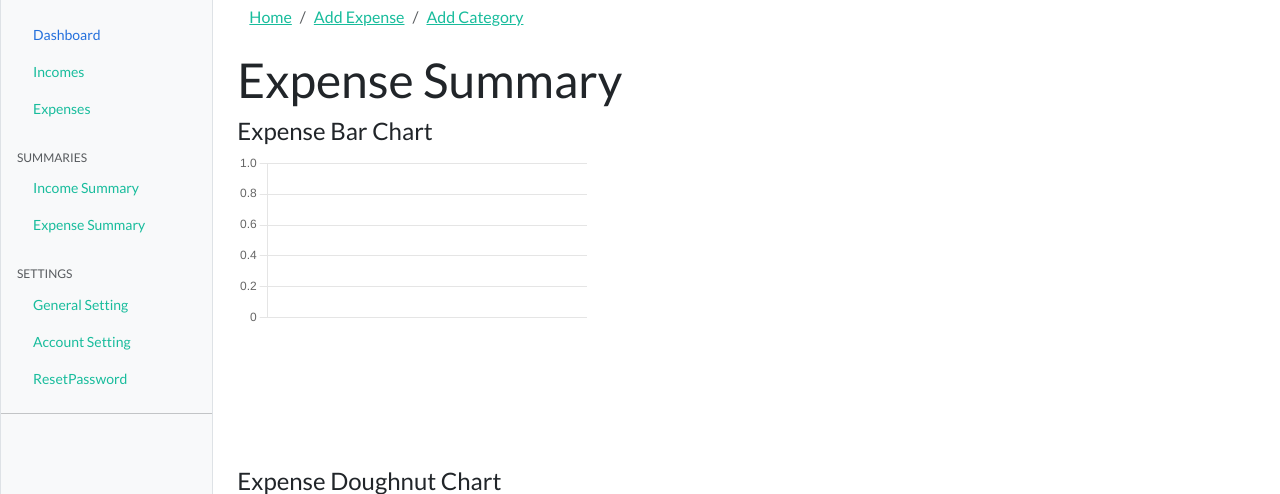
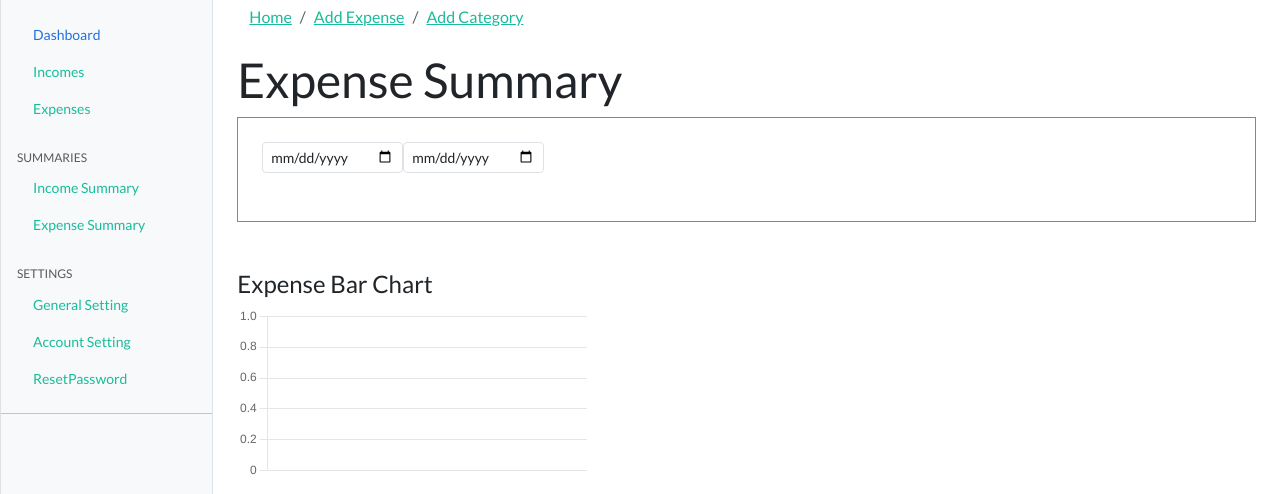
Before and after one commit to kshitizadhikari/PythonProjects, a Django app: page /expense-summary in a window 1280 px wide. Shown: the part 87-581 px from the top of the page. Run offline with Django 5.2, Linux system fonts and the light colour scheme; the visitor is signed in with stand-in values (Sample User, id 1); data that the repository does not hold is empty; some libraries are stand-ins or nearby versions.

Commit message:
add filter to get the expenses from and to a particular date

```diff
--- a/FinanceTracker/finance_tracker/expenses/views.py
+++ b/FinanceTracker/finance_tracker/expenses/views.py
@@ -1,3 +1,4 @@
+from django.utils.dateparse import parse_date
 import datetime
 from django.shortcuts import render, redirect
 from django.core.paginator import Paginator
@@ -109,9 +110,21 @@ def delete_expense(request, id):
 @login_required(login_url='/auth/login')
 def expense_category_data(request):
     today_date = datetime.date.today()
-    six_months_ago_date =today_date - datetime.timedelta(days=30*6)
 
-    expenses = Expense.objects.filter(owner=request.user, date__gte = six_months_ago_date, date__lte=today_date)
+    # Get date_from and date_to from request and parse them
+    date_from = parse_date(request.GET.get("date_from")) or today_date
+    date_to = parse_date(request.GET.get("date_to")) or today_date
+
+    # Initialize the expenses queryset
+    expenses = Expense.objects.filter(owner=request.user)
+
+    # Apply date filters
+    if date_from and date_to:
+        expenses = expenses.filter(date__range=[date_from, date_to])
+    elif date_from:
+        expenses = expenses.filter(date__gte=date_from)
+    elif date_to:
+        expenses = expenses.filter(date__lte=date_to)
     final_report = {}
 
     def get_category_from_expense(expense):
--- a/FinanceTracker/finance_tracker/finance_tracker/static/js/barChart.js
+++ b/FinanceTracker/finance_tracker/finance_tracker/static/js/barChart.js
@@ -1,7 +1,8 @@
 import { makeGetRequest } from "./utils.js";
 
+let barChartInstance = null;
+
 export default function renderChart(chartName, url) {
-    console.log(chartName, url)
     let labelData = [];
     let datasetData = [];
 
@@ -10,6 +11,10 @@ export default function renderChart(chartName, url) {
             const data = await makeGetRequest(url);
 
             if (data) {
+                // Clear previous data
+                labelData = [];
+                datasetData = [];
+
                 for (let item in data) {
                     labelData.push(item);
                     datasetData.push({
@@ -19,8 +24,15 @@ export default function renderChart(chartName, url) {
                     });
                 }
 
-                const ctx = $("#barChart")[0].getContext("2d"); // Use jQuery to get the canvas context
-                new Chart(ctx, {
+                const ctx = $("#barChart")[0].getContext("2d");
+
+                // Destroy existing chart instance if it exists
+                if (barChartInstance) {
+                    barChartInstance.destroy();
+                }
+
+                // Create a new chart instance
+                barChartInstance = new Chart(ctx, {
                     type: "bar",
                     data: {
                         labels: [chartName],
--- a/FinanceTracker/finance_tracker/finance_tracker/static/js/doughnutChart.js
+++ b/FinanceTracker/finance_tracker/finance_tracker/static/js/doughnutChart.js
@@ -1,4 +1,6 @@
 import { makeGetRequest } from "./utils.js";
+
+let doughnutChartInstance = null;
 
 export default function renderChart(chartName, url) {
     let labelData = [];
@@ -15,7 +17,12 @@ export default function renderChart(chartName, url) {
                 }
 
                 const ctx = $("#doughnut")[0].getContext("2d"); // Use jQuery to get the canvas context
-                new Chart(ctx, {
+
+                if (doughnutChartInstance) {
+                    doughnutChartInstance.destroy();
+                }
+
+                doughnutChartInstance = new Chart(ctx, {
                     type: "doughnut",
                     data: {
                         labels: labelData,
--- a/FinanceTracker/finance_tracker/templates/expenses/expense_summary.html
+++ b/FinanceTracker/finance_tracker/templates/expenses/expense_summary.html
@@ -1,10 +1,48 @@
 {% extends "expenses/base_expense.html" %} {% block expense_content %}
  {% load static %}
 <link rel="stylesheet" href="{% static 'css/chart.css' %}" />
+
 <h1>Expense Summary</h1>
 
+<div class="mb-5 d-flex p-4 border border-dark">
+    <div class="form-group mb-4">
+        <input
+            type="date"
+            name="dateFrom"
+            id="dateFromField"
+            class="form-control form-control-sm"
+            placeholder="Start Date"
+        />
+        <div
+            class="invalid-feedback"
+            id="invalidFeedback"
+            style="display: none"
+        >
+            <p></p>
+        </div>
+    </div>
+    <div class="form-group mb-4">
+        <input
+            type="date"
+            name="dateTo"
+            id="dateToField"
+            class="form-control form-control-sm"
+            placeholder="Till Date"
+        />
+        <div
+            class="invalid-feedback"
+            id="invalidFeedback"
+            style="display: none"
+        >
+            <p></p>
+        </div>
+    </div>
+</div>
+
     <div class="chart">
-    <h4 id="bar-chart-heading" class="bar-chart-heading">Expense Bar Chart</h4>
+        <h4 id="bar-chart-heading" class="bar-chart-heading">
+            Expense Bar Chart
+        </h4>
         <canvas id="barChart"></canvas>
     </div>
 
@@ -18,17 +56,61 @@
     <script src="https://cdn.jsdelivr.net/npm/chart.js"></script>
     <script type="module">
         $(document).ready(function () {
-        const url = "/expense-category-data"
+            const today = new Date();
+
+            // Get individual date components
+            const year = today.getFullYear();
+            // Months are zero-indexed
+            const month = String(today.getMonth() + 1).padStart(2, '0');
+            const day = String(today.getDate()).padStart(2, '0');
+
+            // Format the date as yyyy-mm-dd
+            const formattedDate = `${year}-${month}-${day}`;
+
+            let dateFromVal = formattedDate;
+            let dateToVal = formattedDate;
+
+            const dateFrom = $("#dateFromField");
+            const dateTo = $("#dateToField");
+            let barChartInstance = null;
+            let doughnutChartInstance = null;
+
+            function destroyChart(chartInstance) {
+                if (chartInstance) {
+                    chartInstance.destroy();
+                }
+            }
+
+            function updateCharts() {
+                const url = `/expense-category-data?date_from=${dateFromVal}&date_to=${dateToVal}`;
 
                 const chartName = $("#bar-chart-heading").text().trim();
                 import('{% static "js/barChart.js" %}').then((module) => {
-            module.default(chartName, url);
+                    destroyChart(barChartInstance);
+                    barChartInstance = module.default(chartName, url);
                 });
 
                 const doughnut = $("#doughnut-chart-heading").text().trim();
                 import('{% static "js/doughnutChart.js" %}').then((module) => {
-            module.default(doughnut, url);
+                    destroyChart(doughnutChartInstance);
+                    doughnutChartInstance = module.default(doughnut, url);
                 });
+            }
+
+            dateFrom.on("change", function(e) {
+                dateFromVal = e.target.value;
+                updateCharts();
+            });
+
+            dateTo.on("change", function(e) {
+                dateToVal = e.target.value;
+                updateCharts();
+            });
+
+            // Initial load
+            updateCharts();
         });
     </script>
+
     {% endblock expense_content %}
+</div>
--- a/FinanceTracker/finance_tracker/templates/userpreferences/index.html
+++ b/FinanceTracker/finance_tracker/templates/userpreferences/index.html
@@ -8,7 +8,6 @@
         <div class="input-group">
             <select
                 class="form-select"
-            id="inputGroupSelect04"
                 aria-label="Example select with button addon"
                 name="currency"
             >
@@ -20,8 +19,9 @@
                 {% endfor %}
             </select>
             <button class="btn btn-outline-secondary" type="submit">Save</button>
+        </div>
     </form>
-    </div>
+
 </div>
 
 {% endblock content %}
```
Lines whose indentation alone changed are shown as unchanged.
